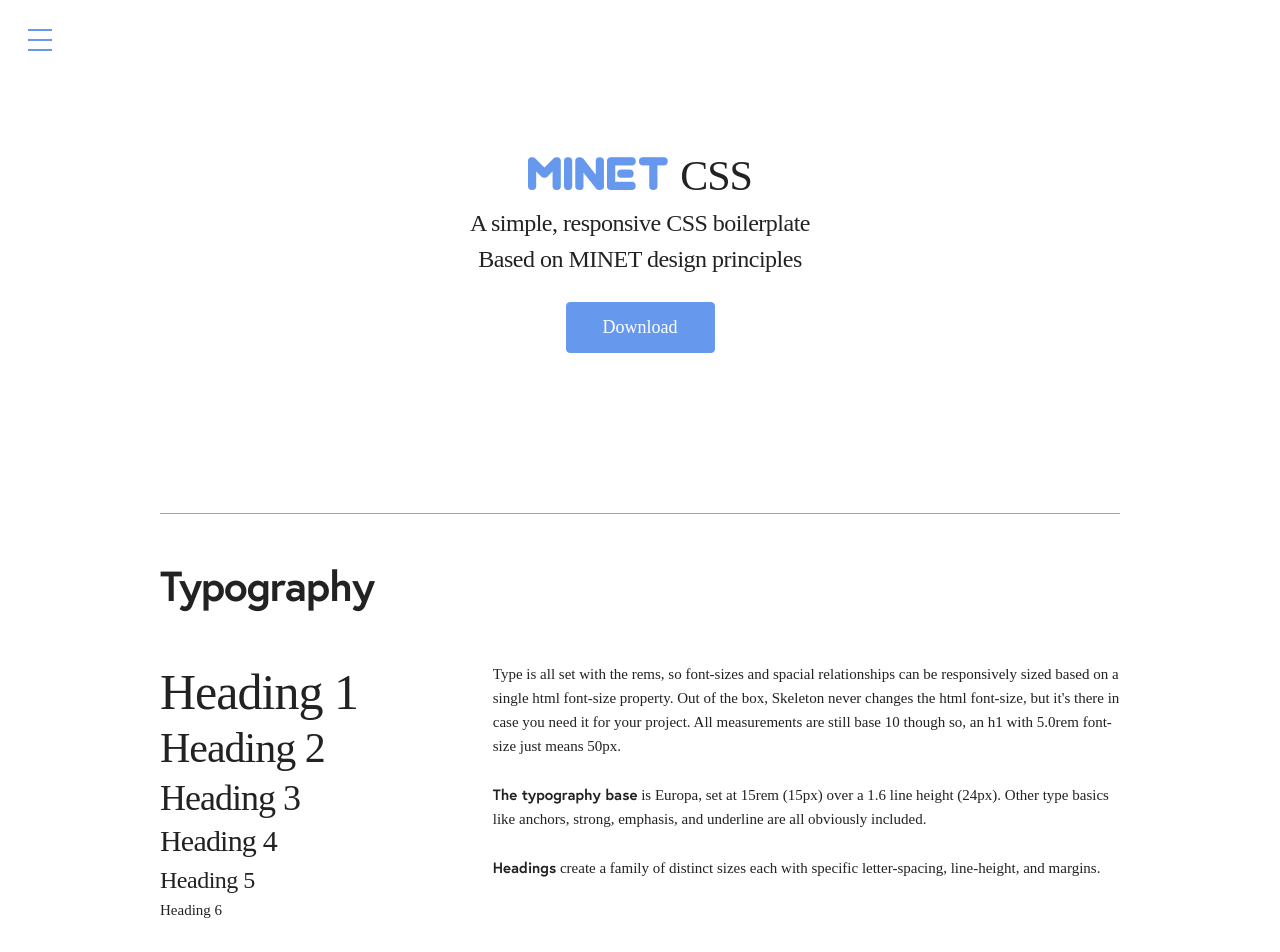
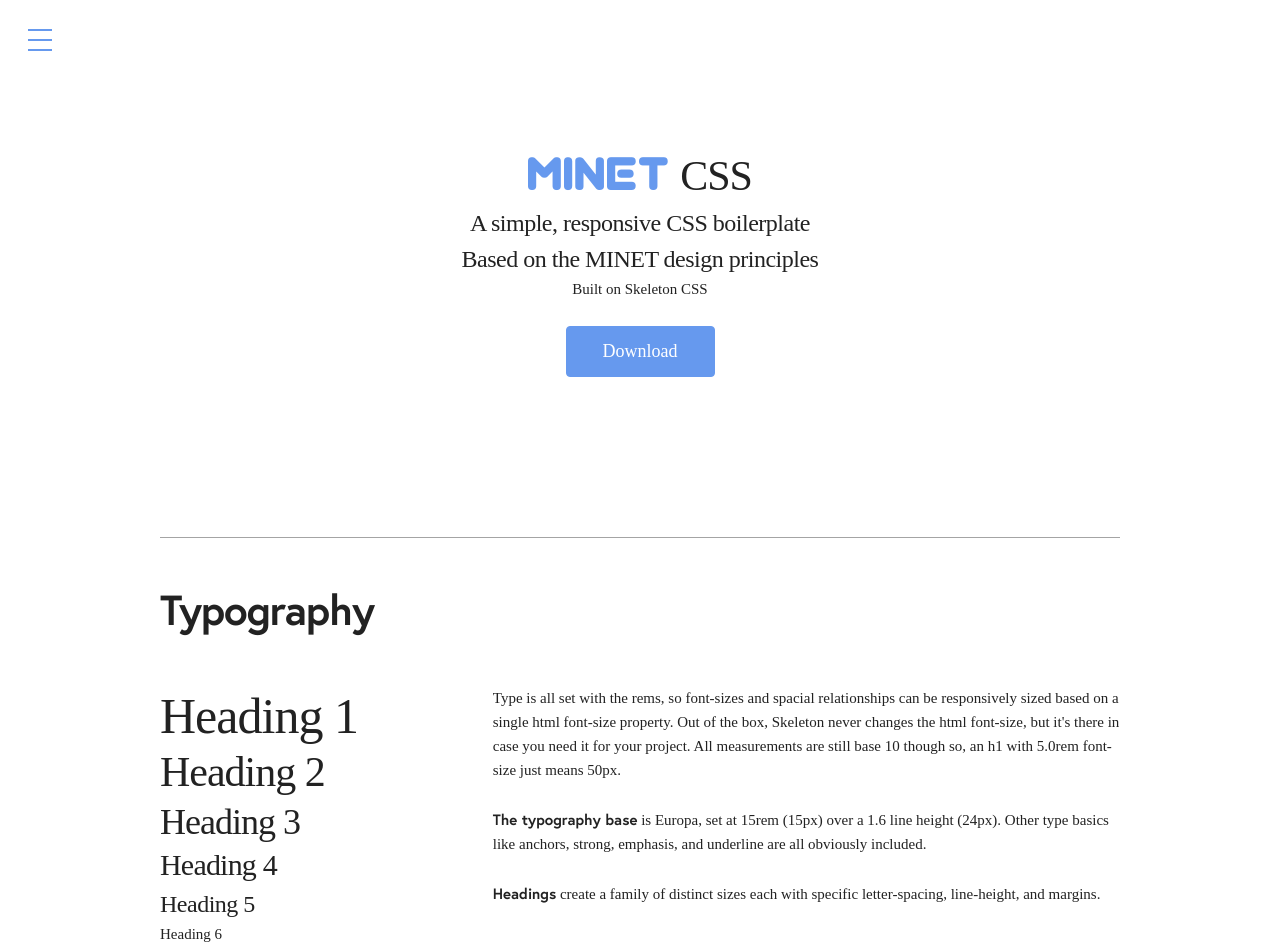
Before and after one commit to arhaanb/minet-css, a plain HTML site: page index.html in a window 1280 px wide. Shown: the top 952 px of the page. Drawn offline with nearby package versions, Linux system fonts and the light colour scheme; a web font is replaced by a local one.

Commit message:
make it better

```diff
--- a/index.html
+++ b/index.html
@@ -6,7 +6,6 @@
 	<meta name="viewport" content="width=device-width, initial-scale=1.0">
 	<title>MINET CSS</title>
 	<link rel="icon" type="image.png" href="icon.png">
-    <link rel="stylesheet" type="text/css" href="https://code.ionicframework.com/ionicons/2.0.1/css/ionicons.min.css">
 	<link rel="stylesheet" href="minet.css">
 </head>
 
@@ -39,7 +38,8 @@
 		<div style="margin-top: 10em; margin-bottom: 10em;">
 			<h2 class="center"><span class="minet blue">MINET</span> CSS</h2>
 			<h5 class="center">A simple, responsive CSS boilerplate</h5>
-            <h5 class="center">Based on MINET design principles</h5>
+			<h5 class="center">Based on the MINET design principles</h5>
+			<h6 class="center">Built on Skeleton CSS</h6>
 			<div class="flex-center" style="margin-top: 1.7em;">
 				<a href="minet.css" target="_blank"><button class="button-primary">Download</button></a>
 			</div>
@@ -61,24 +61,20 @@
 					<h6>Heading 6</h6>
 				</div>
 				<div class="eight columns">
-                    Type is all set with the rems, so font-sizes and spacial relationships can be responsively sized
-                    based
-                    on a
-                    single html font-size property. Out of the box, Skeleton never changes the html font-size, but
-                    it's
-                    there in case you need it for your project. All measurements are still base 10 though so, an h1
-                    with
-                    5.0rem font-size just means 50px.
-                    <br><br>
-                    <span class="bold">The typography base</span> is Europa, set at 15rem (15px) over a 1.6 line
-                    height
-                    (24px).
+					<p>
+						Type is all set with the rems, so font-sizes and spacial relationships can be responsively sized based on a
+						single html font-size property. Out of the box, Skeleton never changes the html font-size, but it's there in
+						case you need it for your project. All measurements are still base 10 though so, an h1 with 5.0rem font-size
+						just means 50px.
+					</p>
+					<p>
+						<span class="bold">The typography base</span> is Europa, set at 15rem (15px) over a 1.6 line height (24px).
 						Other type basics like anchors, strong, emphasis, and underline are all obviously included.
-                    <br><br>
-                    <span class="bold">Headings</span> create a family of distinct sizes each with specific
-                    letter-spacing, line-height, and
-                    margins.
-
+					</p>
+					<p>
+						<span class="bold">Headings</span> create a family of distinct sizes each with specific letter-spacing,
+						line-height, and margins.
+					</p>
 				</div>
 			</div>
 		</div>
@@ -88,11 +84,11 @@
 		<div class="container">
 			<div style="margin-bottom: 3em;">
 				<h2 class="title" style="margin-bottom: 0.3em;">The Grid</h2>
-                <div>The grid is a 12-column fluid grid with a max width of 960px, that
-                    shrinks with the browser/device at
-                    smaller sizes. The max width can be changed with one line of CSS and all columns will resize
-                    accordingly.
-                    The syntax is simple and it makes coding responsive much easier. Go ahead, resize the browser.</div>
+				<div>
+					The grid is a 12-column fluid grid with a max width of 960px, that shrinks with the browser/device at
+					smaller sizes. The max width can be changed with one line of CSS and all columns will resize accordingly. The
+					syntax is simple and it makes coding responsive much easier. Go ahead, resize the browser.
+				</div>
 			</div>
 
 			<div class="center">
@@ -235,9 +231,19 @@
 
 
 
-    <footer class="center" style="padding: 1em;">
-        <h6>Made with <span style="color: red;">&hearts;</span> in India</h6>
-        <a href="https://minet.co/">MINET</a>
+	<footer style="padding: 1em;">
+		<div class="container">
+			<div class="six columns">
+				<a href="https://minet.co/" target="_blank">MINET</a>
+			</div>
+			<div class="six columns">
+				<h6 align="right">
+					<a href="https://madewithlove.org.in" target="_blank">
+						Made with <span style="color: red;">&hearts;</span> in India
+					</a>
+				</h6>
+			</div>
+		</div>
 	</footer>
 </body>
 
--- a/minet.css
+++ b/minet.css
@@ -36,6 +36,11 @@
 	src: url("fonts/europa-bold.ttf");
 	font-weight: normal;
 	font-style: normal;
+}
+
+footer {
+	background-color: rgba(214, 214, 214, 0.281);
+	border-top: solid 1px rgba(214, 214, 214);
 }
 
 .container {
--- a/navbar.css
+++ b/navbar.css
@@ -116,7 +116,6 @@
 	transition: transform 0.5s cubic-bezier(0.77, 0.2, 0.05, 1.0);
 	width: 100%;
 	background-color: #fff;
-
 }
 
 #menu li {
```
Also changed, not shown: temp.css (indentation only). Lines whose indentation alone changed are shown as unchanged.
